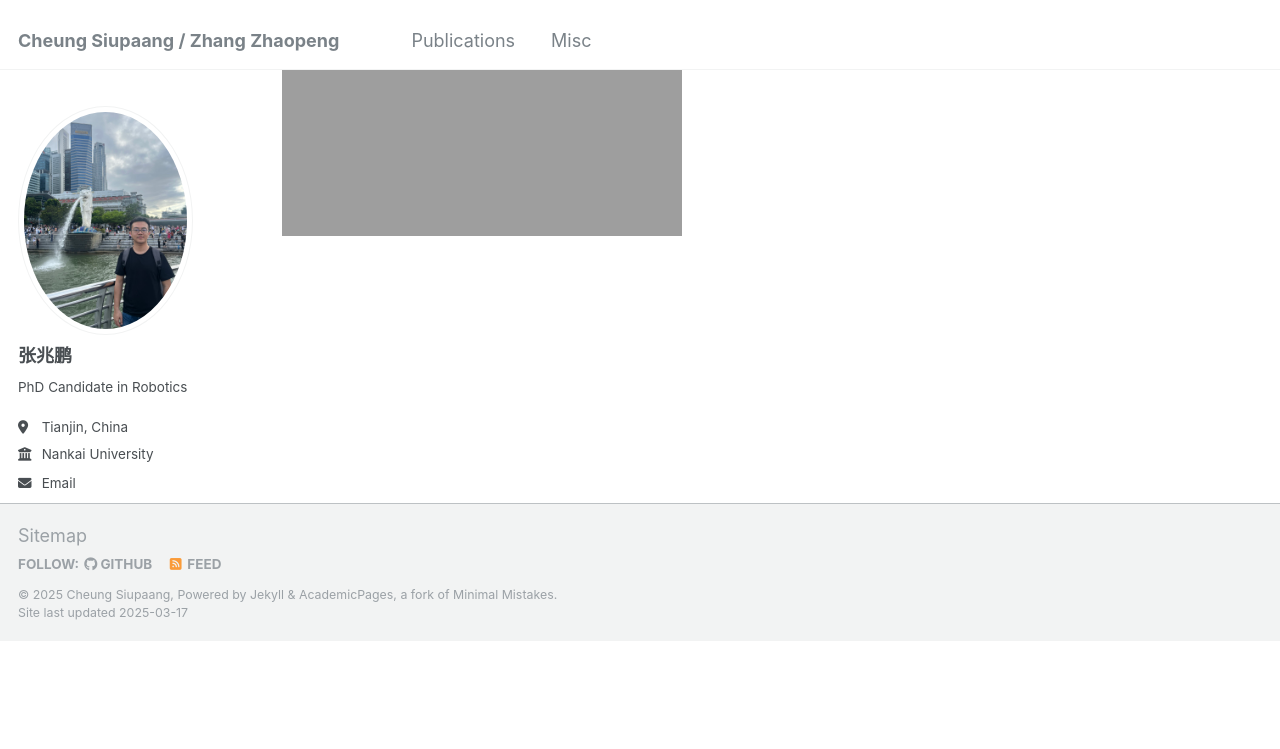
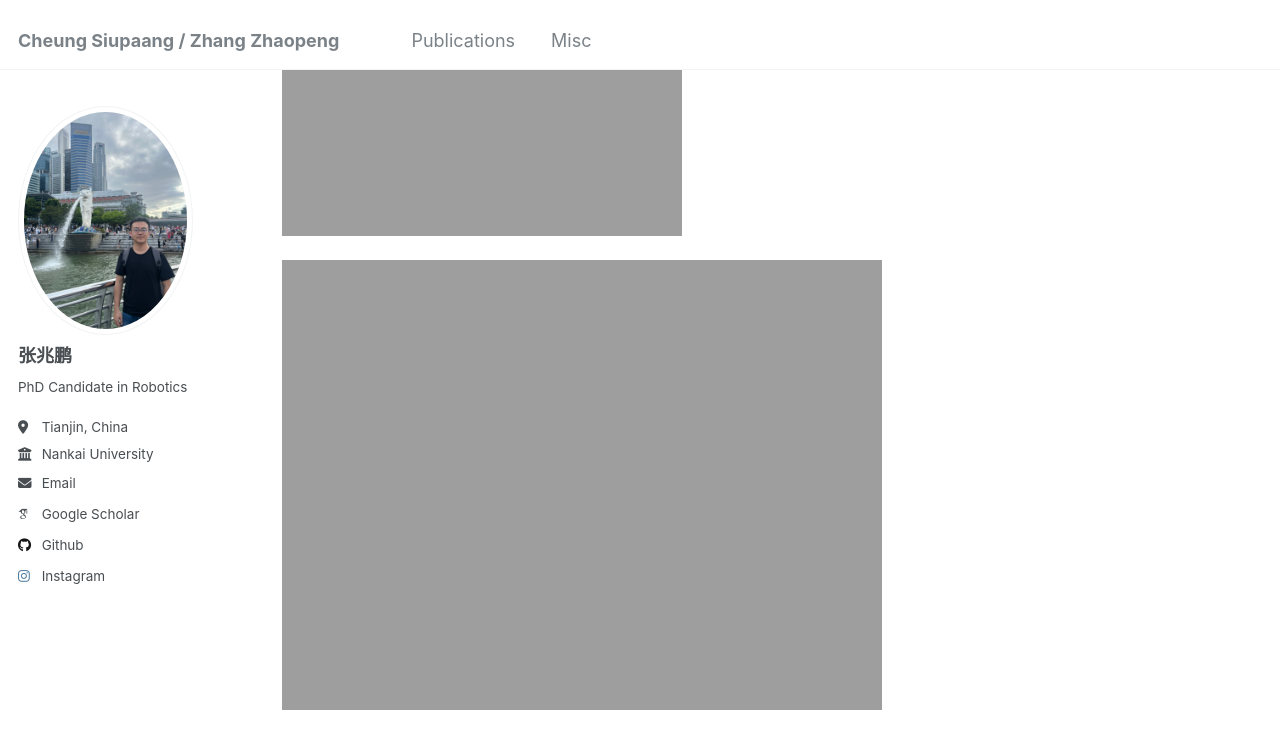
Before and after one commit to wangy1893/wangy1893.github.io, a Jekyll site: the page built from _pages/misc.md, in a window 1280 px wide and 900 px high, scrolled down 491 px. Shown: the top 749 px of the window. Built offline with Jekyll 4.4.1, drawn with Linux system fonts in a browser that asks for light colours; some web fonts are replaced; before the commit the page ends 1132 px from its top, so only the background shows below that.

Commit message:
change-tjnews

```diff
--- a/_pages/misc.md
+++ b/_pages/misc.md
@@ -18,6 +18,8 @@ redirect_from:
 - My aerial manipulator was on the Tianjin news. The original report is in [link](http://news.enorth.com.cn/system/2025/03/15/058176991.shtml).
 
 ![tianjin-news](http://cheungsiupaang.github.io/videos/tianjin-news.gif)
+
+<img src="http://cheungsiupaang.github.io/videos/tianjin-news.gif" alt="tianjin-news" width="600" height="400">
 
 <!-- ## Always Exploring
 
```
Also changed, not shown: 5 other files.
